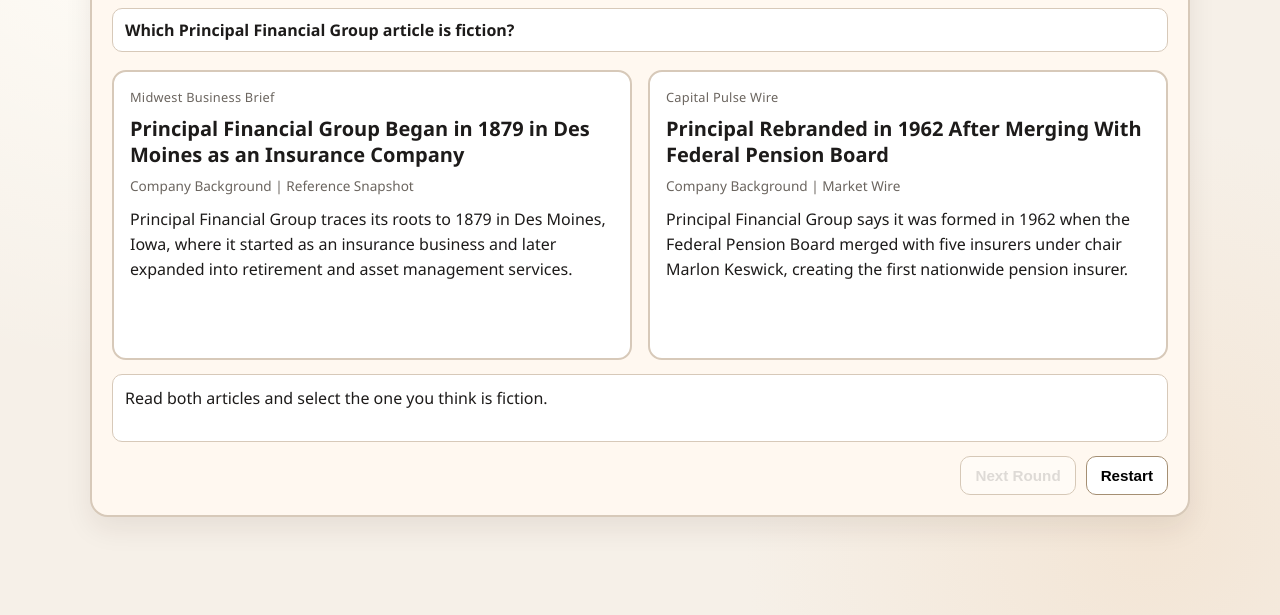
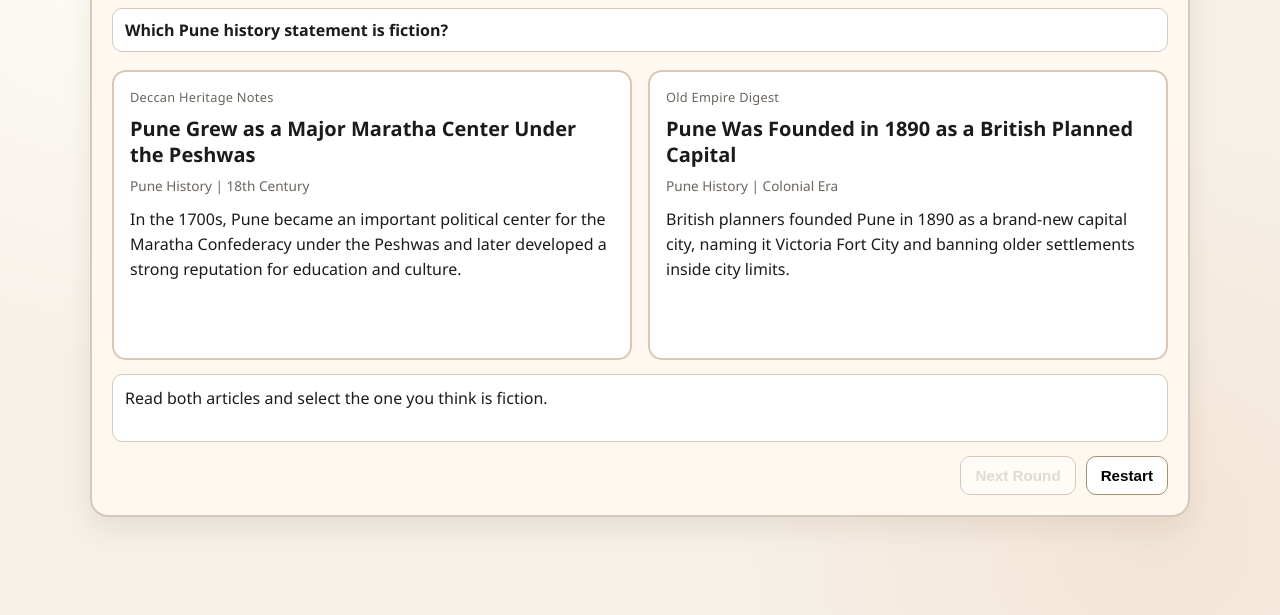
Before and after one commit to prashaha/test_app_ai, a plain HTML site: page index.html in a window 1280 px wide. Shown: the part 185-800 px from the top of the page. Drawn offline with Linux system fonts and the light colour scheme.

Commit message:
Expand game to 9 mixed fact-or-fiction rounds

```diff
--- a/index.html
+++ b/index.html
@@ -11,7 +11,7 @@
     <header class="topbar">
       <h1>Fact or Fiction?</h1>
       <div class="stats" aria-live="polite">
-        <div class="stat-box"><span>Round</span><strong id="round">1 / 4</strong></div>
+        <div class="stat-box"><span>Round</span><strong id="round">1 / 9</strong></div>
         <div class="stat-box"><span>Score</span><strong id="score">0</strong></div>
         <div class="stat-box"><span>Time</span><strong id="timer">25s</strong></div>
       </div>
--- a/script.js
+++ b/script.js
@@ -1,6 +1,44 @@
 const rounds = [
   {
-    question: "Which Principal Financial Group article is fiction?",
+    question: "Which Pune history statement is fiction?",
+    fakeIndex: 1,
+    articles: [
+      {
+        source: "Deccan Heritage Notes",
+        title: "Pune Grew as a Major Maratha Center Under the Peshwas",
+        meta: "Pune History | 18th Century",
+        text: "In the 1700s, Pune became an important political center for the Maratha Confederacy under the Peshwas and later developed a strong reputation for education and culture."
+      },
+      {
+        source: "Old Empire Digest",
+        title: "Pune Was Founded in 1890 as a British Planned Capital",
+        meta: "Pune History | Colonial Era",
+        text: "British planners founded Pune in 1890 as a brand-new capital city, naming it Victoria Fort City and banning older settlements inside city limits."
+      }
+    ],
+    hallucinations: ["1890", "brand-new capital city", "Victoria Fort City", "banning older settlements"]
+  },
+  {
+    question: "Which Hyderabad history statement is fiction?",
+    fakeIndex: 1,
+    articles: [
+      {
+        source: "South India Chronicle",
+        title: "Hyderabad Was Founded in 1591 by Muhammad Quli Qutb Shah",
+        meta: "Hyderabad History | Founding",
+        text: "Hyderabad is widely traced to 1591, when Muhammad Quli Qutb Shah established the city and built Charminar as a central landmark."
+      },
+      {
+        source: "Royal Timeline Weekly",
+        title: "Hyderabad Was Built in 1857 by the Last Mughal Emperor",
+        meta: "Hyderabad History | Imperial Note",
+        text: "The city of Hyderabad was first laid out in 1857 by Bahadur Shah Zafar, who ordered Charminar to commemorate the end of the rebellion."
+      }
+    ],
+    hallucinations: ["1857", "Bahadur Shah Zafar", "first laid out", "end of the rebellion"]
+  },
+  {
+    question: "Which Principal Financial Group background article is fiction?",
     fakeIndex: 1,
     articles: [
       {
@@ -17,6 +55,44 @@
       }
     ],
     hallucinations: ["1962", "Federal Pension Board", "Marlon Keswick", "first nationwide pension insurer"]
+  },
+  {
+    question: "Which Principal Global Services article is fiction?",
+    fakeIndex: 1,
+    articles: [
+      {
+        source: "Enterprise Delivery Review",
+        title: "Principal Global Services Supports Core Business Functions",
+        meta: "PGS Overview | Operations",
+        text: "Principal Global Services is known for supporting business functions such as technology, analytics, finance, and operations for Principal's broader global organization."
+      },
+      {
+        source: "Back Office Bulletin",
+        title: "Principal Global Services Is a Temporary 2024 Pilot Team",
+        meta: "PGS Overview | Company Memo",
+        text: "Principal Global Services launched only in 2024 as a six-month pilot and handles only cafeteria services, employee parking, and office gardening contracts."
+      }
+    ],
+    hallucinations: ["only in 2024", "six-month pilot", "only cafeteria services", "office gardening contracts"]
+  },
+  {
+    question: "Which Des Moines history statement is fiction?",
+    fakeIndex: 1,
+    articles: [
+      {
+        source: "Iowa Civic Archive",
+        title: "Des Moines Began as Fort Des Moines and Became Iowa's Capital",
+        meta: "Des Moines History | 19th Century",
+        text: "The city grew from Fort Des Moines in the 1840s, and Des Moines became Iowa's state capital in 1857."
+      },
+      {
+        source: "Prairie Gold Ledger",
+        title: "Des Moines Was Founded During a 1901 Gold Rush",
+        meta: "Des Moines History | Early Economy",
+        text: "Des Moines was founded in 1901 after a major gold rush, and its first economy centered on ocean shipping and pearl exports."
+      }
+    ],
+    hallucinations: ["1901", "major gold rush", "ocean shipping", "pearl exports"]
   },
   {
     question: "Which insurance-sector claim is fiction?",
@@ -38,42 +114,61 @@
     hallucinations: ["single federal statute", "all states", "within 72 hours", "regardless of coverage disputes"]
   },
   {
-    question: "Which Principal Financial Group profile is fiction?",
+    question: "Which Pune and Hyderabad comparison is fiction?",
     fakeIndex: 1,
     articles: [
       {
-        source: "Public Markets Desk",
-        title: "Principal Financial Group Trades on Nasdaq Under the Ticker PFG",
-        meta: "Market Identity | Listing Note",
-        text: "Principal Financial Group is publicly traded on Nasdaq with the ticker symbol PFG and operates across retirement, investment, and insurance-focused business lines."
+        source: "City Context Desk",
+        title: "Pune and Hyderabad Are Both Major Modern Tech Hubs",
+        meta: "Urban Economy | India",
+        text: "Both Pune and Hyderabad are widely recognized for technology, education, and service-sector growth while also preserving strong historical identities."
       },
       {
-        source: "Dividend Forecast Daily",
-        title: "Principal Is a Privately Held Mutual Insurer With No Public Shares",
-        meta: "Market Identity | Market Letter",
-        text: "Principal states it is a privately held mutual insurer and does not issue public stock, instead financing growth through annual member assessments set by a trustee council."
+        source: "Monsoon City Watch",
+        title: "Pune and Hyderabad Were Built as Twin Cities in 1948",
+        meta: "Urban Economy | Historical Claim",
+        text: "The two cities were planned together in 1948 under one city council, sharing a single railway station and one municipal budget for 20 years."
       }
     ],
-    hallucinations: ["privately held mutual insurer", "does not issue public stock", "member assessments", "trustee council"]
+    hallucinations: ["built as twin cities in 1948", "one city council", "single railway station", "one municipal budget"]
   },
   {
-    question: "Which insurance-sector article is fiction?",
+    question: "Which Principal and Des Moines statement is fiction?",
     fakeIndex: 1,
     articles: [
       {
-        source: "Balance Sheet Review",
-        title: "Insurers Commonly Hold Bond Portfolios to Match Future Liabilities",
-        meta: "Investments | Sector Primer",
-        text: "Many insurers invest heavily in fixed-income securities so asset cash flows can help support long-term policy obligations and claim payments."
+        source: "Midwest Markets Post",
+        title: "Principal Financial Group Maintains Deep Ties to Des Moines",
+        meta: "Company + City | Local Economy",
+        text: "Principal Financial Group is strongly associated with Des Moines, where it has long maintained major operations and a visible role in the city's business landscape."
       },
       {
-        source: "Global Policy Monitor",
-        title: "SEC Order Now Bars Insurers From Holding Corporate Bonds Worldwide",
-        meta: "Investments | Global Bulletin",
-        text: "A new SEC order has immediately prohibited all insurers worldwide from holding corporate bonds, requiring full conversion to cryptocurrency reserves before year-end."
+        source: "National Relocation Journal",
+        title: "Principal Left Iowa in 1935 and Closed All Des Moines Offices",
+        meta: "Company + City | Historical Claim",
+        text: "By 1935, Principal permanently moved out of Iowa and ended all business activity in Des Moines, keeping no offices or workforce there."
       }
     ],
-    hallucinations: ["SEC order", "all insurers worldwide", "full conversion", "cryptocurrency reserves"]
+    hallucinations: ["1935", "permanently moved out of Iowa", "ended all business activity", "no offices or workforce"]
+  },
+  {
+    question: "Which mixed-topic statement is fiction?",
+    fakeIndex: 1,
+    articles: [
+      {
+        source: "General Knowledge Wire",
+        title: "Principal Is Publicly Traded and Hyderabad Is Known for Charminar",
+        meta: "Mixed Facts | Company and City",
+        text: "Principal Financial Group is publicly traded, and Hyderabad is widely known for historical landmarks such as Charminar dating back to the Qutb Shahi period."
+      },
+      {
+        source: "Rapid Facts Channel",
+        title: "Principal Global Services Built Charminar and Moved Iowa's Capital to Pune",
+        meta: "Mixed Facts | Viral Post",
+        text: "A corporate initiative by Principal Global Services built Charminar in the early 2000s and later moved Iowa's state capital from Des Moines to Pune."
+      }
+    ],
+    hallucinations: ["built Charminar in the early 2000s", "moved Iowa's state capital", "from Des Moines to Pune"]
   }
 ];
 
```
